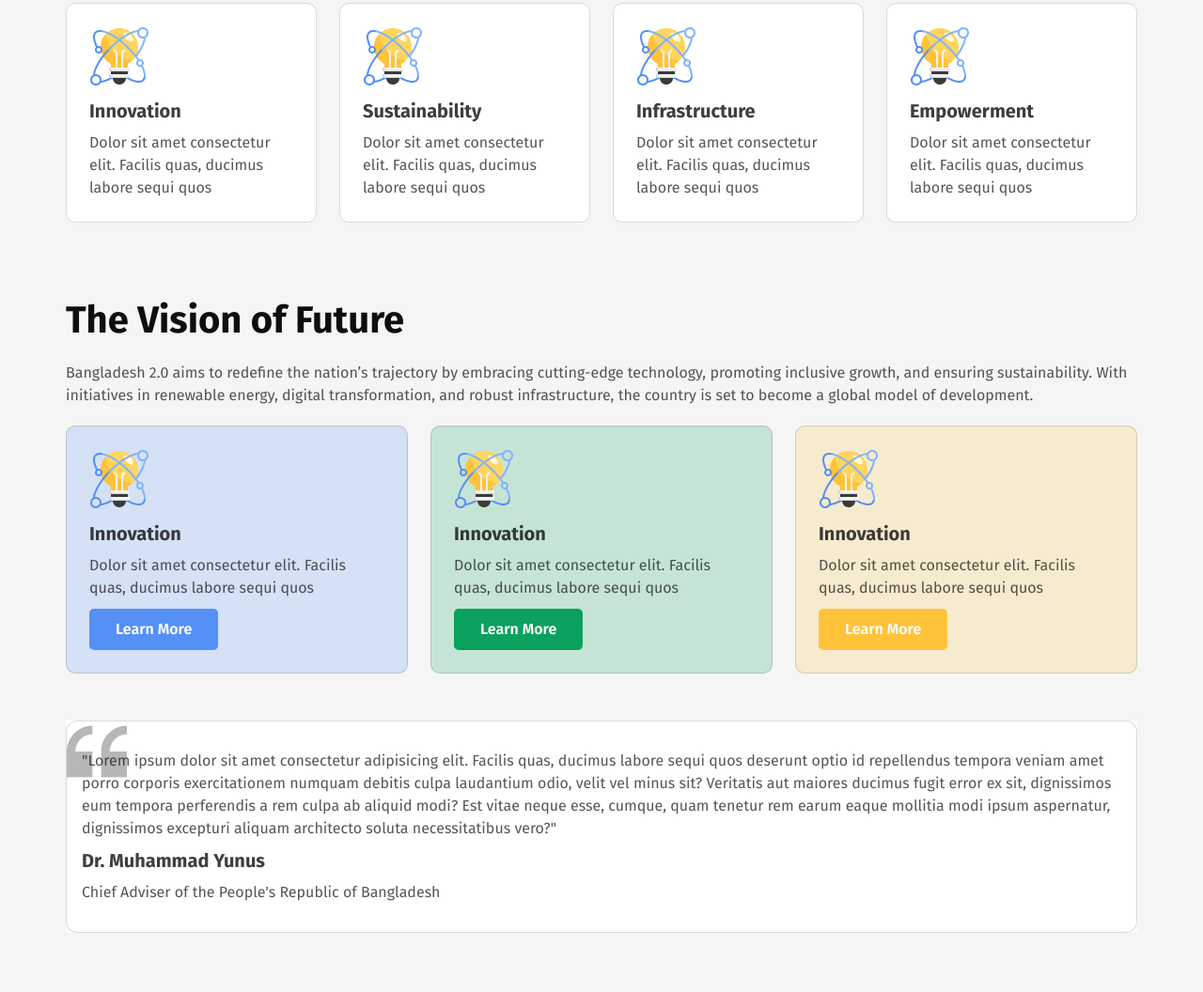
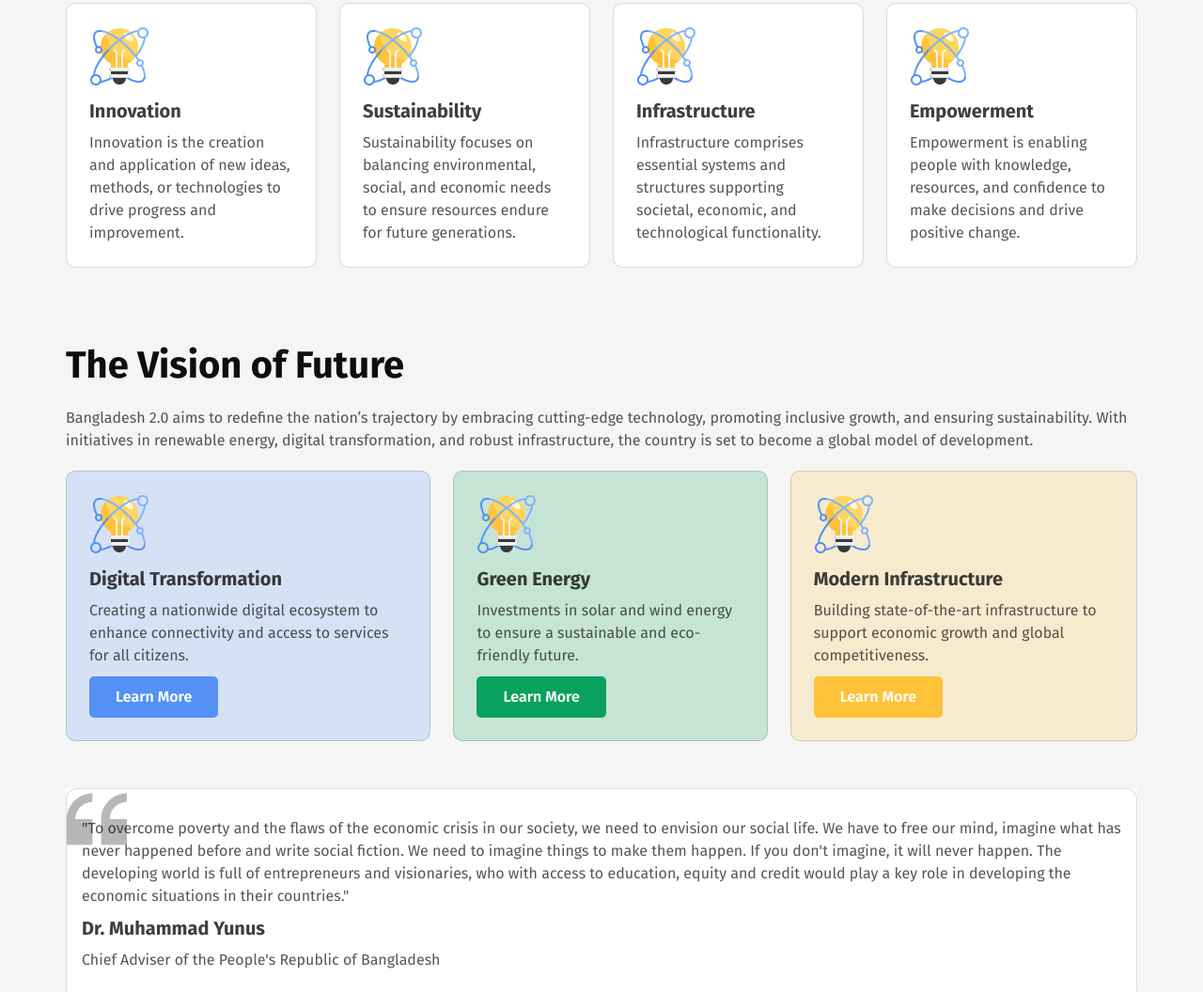
Before and after one commit to rasifalsaif/New-Bangladesh, a plain HTML site: page index.html in a window 1280 px wide. Shown: the part 785-1841 px from the top of the page at 94% size. Drawn offline with Linux system fonts and the light colour scheme.

Commit message:
project final

```diff
--- a/index.html
+++ b/index.html
@@ -7,6 +7,7 @@
     <link rel="stylesheet" href="style.css">
 </head>
 <body>
+    <!-- Header start -->
     <header class="container">
         <nav>
             <div class="nav-content">
@@ -28,33 +29,44 @@
             </div>
         </div>
     </header>
+    <!-- Header end -->
+
+
+
+    <!-- Main section start -->
     <main class="container">
+
+        <!-- pillars section start-->
         <section class="pillars">
             <h1 class="lefty-heading">Pillars of "Bangladesh 2.0"</h1>
             <div class="pillars-parent">
                 <div class="pillars-box">
                     <img src="assets/card-icon.png" alt="" class="icon">
                     <h3 class="subtitle">Innovation</h3>
-                    <p class="short-description">Dolor sit amet consectetur elit. Facilis quas, ducimus labore sequi quos </p>
+                    <p class="short-description">Innovation is the creation and application of new ideas, methods, or technologies to drive progress and improvement.</p>
                 </div>
                 <div class="pillars-box">
                     <img src="assets/card-icon.png" alt="" class="icon">
                     <h3 class="subtitle">Sustainability</h3>
-                    <p class="short-description">Dolor sit amet consectetur elit. Facilis quas, ducimus labore sequi quos </p>
+                    <p class="short-description">Sustainability focuses on balancing environmental, social, and economic needs to ensure resources endure for future generations.</p>
                 </div>
                 <div class="pillars-box">
                     <img src="assets/card-icon.png" alt="" class="icon">
                     <h3 class="subtitle">Infrastructure</h3>
-                    <p class="short-description">Dolor sit amet consectetur elit. Facilis quas, ducimus labore sequi quos </p>
+                    <p class="short-description">Infrastructure comprises essential systems and structures supporting societal, economic, and technological functionality.</p>
                 </div>
                 <div class="pillars-box">
                     <img src="assets/card-icon.png" alt="" class="icon">
                     <h3 class="subtitle">Empowerment</h3>
-                    <p class="short-description">Dolor sit amet consectetur elit. Facilis quas, ducimus labore sequi quos </p>
+                    <p class="short-description">Empowerment is enabling people with knowledge, resources, and confidence to make decisions and drive positive change.</p>
                 </div>
 
             </div>
         </section>
+        <!-- pillars section end -->
+
+
+        <!-- vision section start -->
         <section class="vision">
             <div class="vison-content">
                 <h1 class="lefty-heading">The Vision of Future</h1>
@@ -63,31 +75,35 @@
             <div class="vision-content">
                 <div  id="first">
                     <img src="assets/card-icon.png" alt="" class="icon">
-                    <h3 class="subtitle">Innovation</h3>
-                    <p class="short-description">Dolor sit amet consectetur elit. Facilis quas, ducimus labore sequi quos </p>
+                    <h3 class="subtitle">Digital Transformation</h3>
+                    <p class="short-description">Creating a nationwide digital ecosystem to enhance connectivity and access to services for all citizens. </p>
                     <button class="pillars-btn" id="first-btn">Learn More</button>
                 </div>
                 <div  id="second">
                     <img src="assets/card-icon.png" alt="" class="icon">
-                    <h3 class="subtitle">Innovation</h3>
-                    <p class="short-description">Dolor sit amet consectetur elit. Facilis quas, ducimus labore sequi quos </p>
+                    <h3 class="subtitle">Green Energy</h3>
+                    <p class="short-description">Investments in solar and wind energy to ensure a sustainable and eco-friendly future.</p>
                     <button class="pillars-btn" id="second-btn">Learn More</button>
                 </div>
                 <div  id="third">
                     <img src="assets/card-icon.png" alt="" class="icon">
-                    <h3 class="subtitle">Innovation</h3>
-                    <p class="short-description">Dolor sit amet consectetur elit. Facilis quas, ducimus labore sequi quos </p>
+                    <h3 class="subtitle">Modern Infrastructure</h3>
+                    <p class="short-description">Building state-of-the-art infrastructure to support economic growth and global competitiveness.</p>
                     <button class="pillars-btn" id="third-btn">Learn More</button>
                 </div>
             </div>
             <div class="vison-content layer" >
                <div id="vision-yunus">
-                    <p class="short-description" >"Lorem ipsum dolor sit amet consectetur adipisicing elit. Facilis quas, ducimus labore sequi quos deserunt optio id repellendus tempora veniam amet porro corporis exercitationem numquam debitis culpa laudantium odio, velit vel minus sit? Veritatis aut maiores ducimus fugit error ex sit, dignissimos eum tempora perferendis a rem culpa ab aliquid modi? Est vitae neque esse, cumque, quam tenetur rem earum eaque mollitia modi ipsum aspernatur, dignissimos excepturi aliquam architecto soluta necessitatibus vero?"</p>
+                    <p class="short-description" >"To overcome poverty and the flaws of the economic crisis in our society, we need to envision our social life. We have to free our mind, imagine what has never happened before and write social fiction. We need to imagine things to make them happen. If you don't imagine, it will never happen. The developing world is full of entrepreneurs and visionaries, who with access to education, equity and credit would play a key role in developing the economic situations in their countries."</p>
                     <h3 class="subtitle">Dr. Muhammad Yunus</h3>
                     <p class="short-description">Chief Adviser of the People's Republic of Bangladesh</p>
                </div>
             </div>
         </section>
+        <!-- vision section end -->
+
+
+        <!-- opinion section start -->
         <section>
             <h1 class="lefty-heading">Your Opinion Matters</h1>
             <div class="table-box">
@@ -133,6 +149,10 @@
                 </table>
             </div>
         </section>
+        <!-- opinion section end -->
+
+
+        <!-- newsletter section start -->
         <section>
             <div class="news-top">
                 <h1 class="lefty-heading">Recent News</h1>
@@ -179,6 +199,10 @@
                 </div>
             </div>
         </section>
+        <!-- newsletter section end -->
+
+
+        <!-- donate section start -->
         <section>
             <div class="donate-box">
                 <h1 class="donate-top">Donate Today</h1>
@@ -209,6 +233,10 @@
                 </button>
             </div>
         </section>
+         <!-- donate section end -->
+
+
+         <!-- subscribe section start -->
         <section class="arnai">
             <div class="subscribe">
                 <div class="newsletter">
@@ -225,7 +253,13 @@
             </div>
 
         </section>
+        <!-- subscribe section end -->
     </main>
+    <!-- main section end -->
+
+
+
+    <!-- footer start -->
     <footer class="footer">
         <div class="footer-cont">
             <div>
@@ -238,6 +272,7 @@
             </div>
         </div>
     </footer>
+    <!-- footer end -->
 
 </body>
 </html>
--- a/style.css
+++ b/style.css
@@ -97,7 +97,7 @@ main section{
     box-sizing: border-box;
     border: 1px solid rgba(14, 14, 14, 0.15);
     border-radius: 10px;
-
+    width: 25%;
     background: rgb(255, 255, 255);
 }
 .lefty-heading{
```
